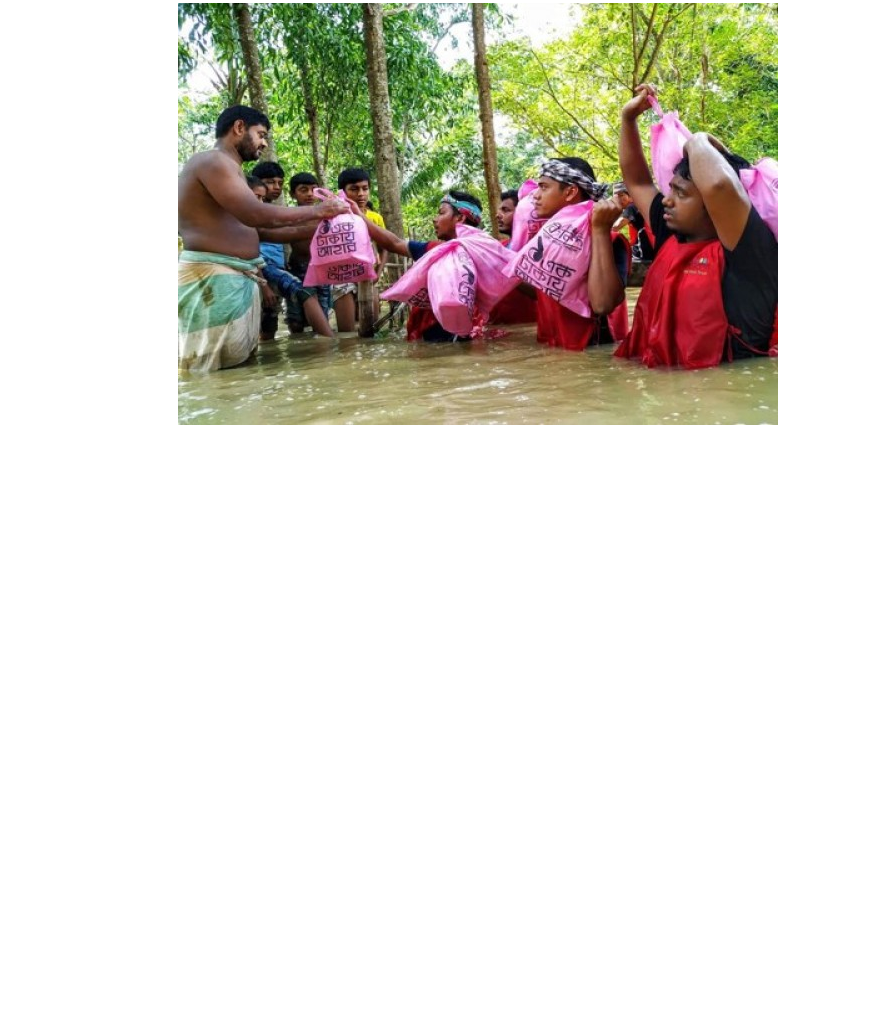
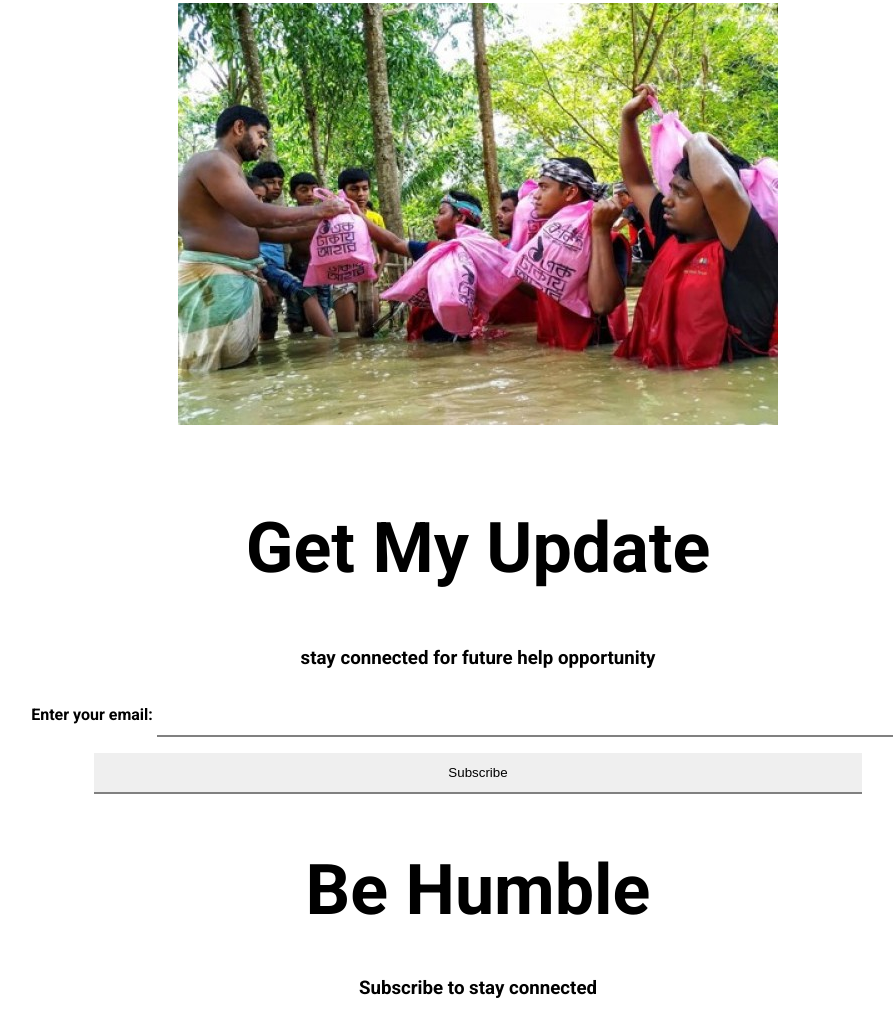
Before and after one commit to nahyan007/donate-today, a plain HTML site: page index.html in a window 1280 px wide. Shown: the part 3318-4336 px from the top of the page, without its empty margins (162-1055 px from the left). Before the commit the page ends 3776 px from the top, so only its background shows below. Drawn offline with Linux system fonts and the light colour scheme.

Commit message:
first commit

```diff
--- a/index.html
+++ b/index.html
@@ -124,7 +124,23 @@
         </div>
     </section>
 
+    <section>
+        <div>
+            <h1>Get My Update</h1>
+            <h3>stay connected for future help opportunity</h3>
+        </div>
+        <div>
+            <label for="email">Enter your email:</label>
+            <input type="email" id="email" name="email">
+            <input type="button" value="Subscribe">
+        </div>
 
+    </section>
+
+     <footer>
+        <h1>Be Humble</h1>
+        <h3>Subscribe to stay connected</h3>
+     </footer>
 
 </body>
 </html>
```
